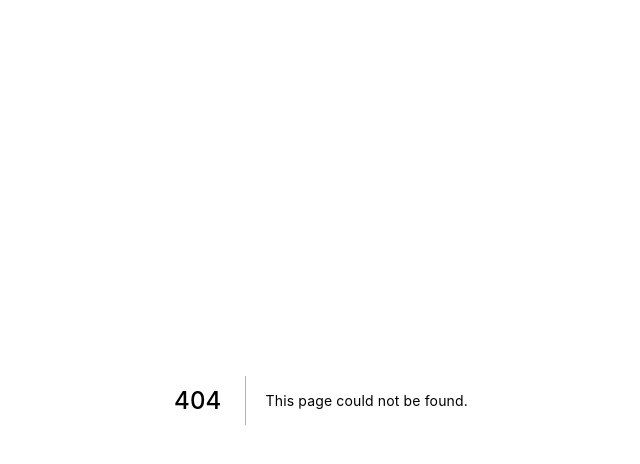
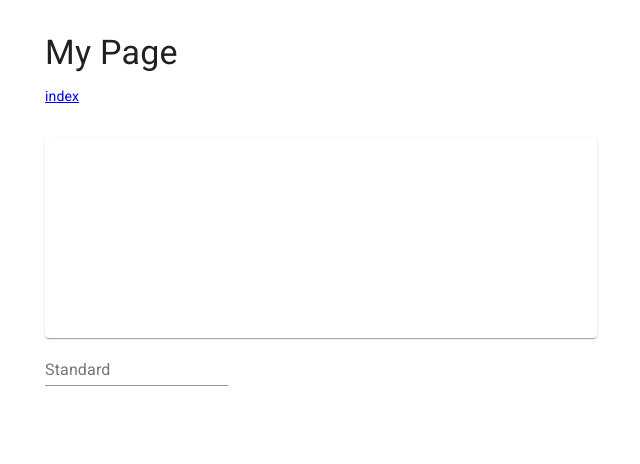
Before and after one commit to hankei6km/test-nextjs-material-ui, a Next.js app: page /mypage in a window 1280 px wide. Before the commit this address had no page. Shown: the top 464 px of the page, without its empty margins (319-959 px from the left). Built offline with nearby package versions, Linux system fonts and the light colour scheme.

Commit message:
新規ページ作成

```diff
--- /dev/null
+++ b/pages/mypage.js
@@ -0,0 +1,37 @@
+import React, { useState } from 'react';
+import NextLink from 'next/link';
+import Container from '@material-ui/core/Container';
+import Typography from '@material-ui/core/Typography';
+import Box from '@material-ui/core/Box';
+import Card from '@material-ui/core/Card';
+import CardMedia from '@material-ui/core/CardMedia';
+import TextField from '@material-ui/core/TextField';
+
+export default function Mypage() {
+  const [imgUrl, setImgUrl] = useState('');
+  return (
+    <Container maxWidth="sm">
+      <Box my={4}>
+        <Typography variant="h4" component="h1" gutterBottom>
+          My Page
+        </Typography>
+        <NextLink href={'/'}>
+          <a>index</a>
+        </NextLink>
+      </Box>
+      <Box>
+        <Card>
+          <CardMedia style={{ height: 200 }} image={imgUrl} />
+        </Card>
+        <TextField
+          id="standard-basic"
+          label="Standard"
+          defaultValue={''}
+          onChange={(e) => {
+            setImgUrl(e.target.value);
+          }}
+        />
+      </Box>
+    </Container>
+  );
+}
```
Also changed, not shown: pages/_document.js (+10 -6 lines), pages/index.js (+11 -7 lines), 1 other file (tests, documents, lock files or other folders).
